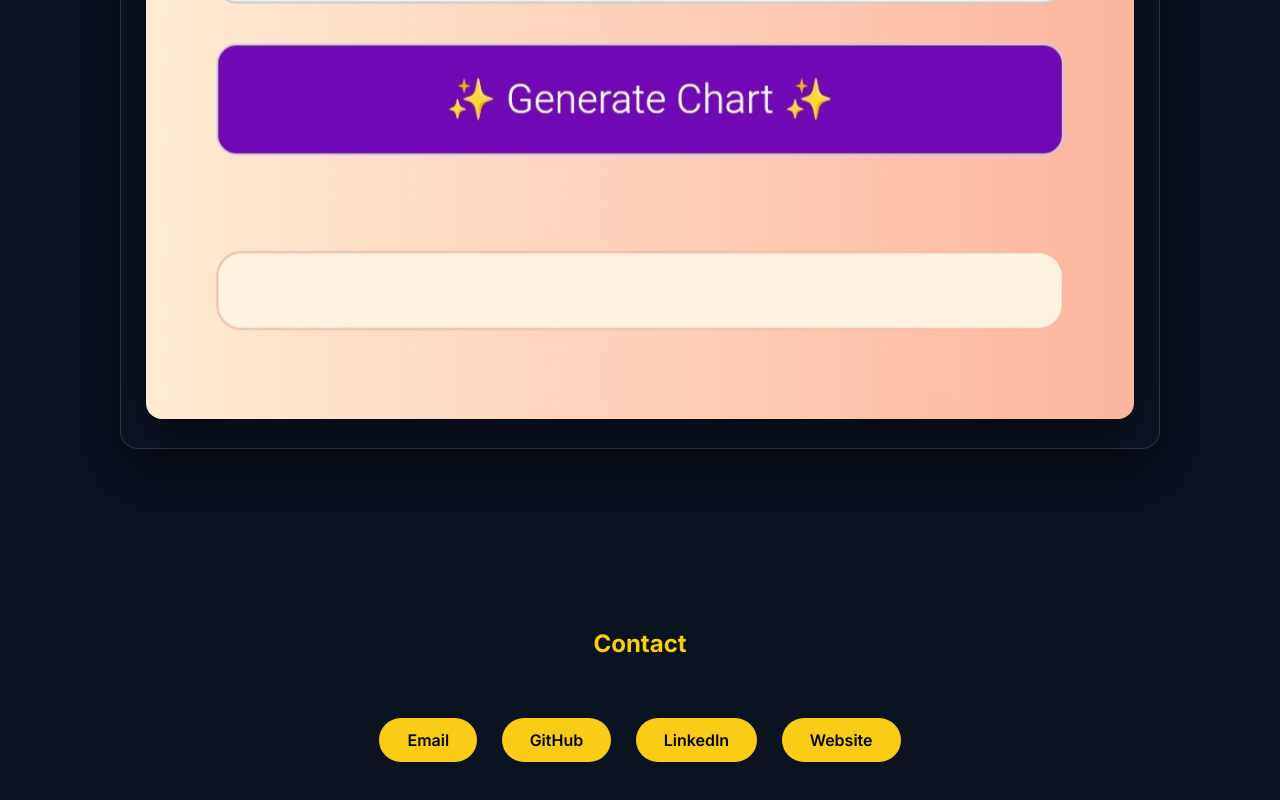
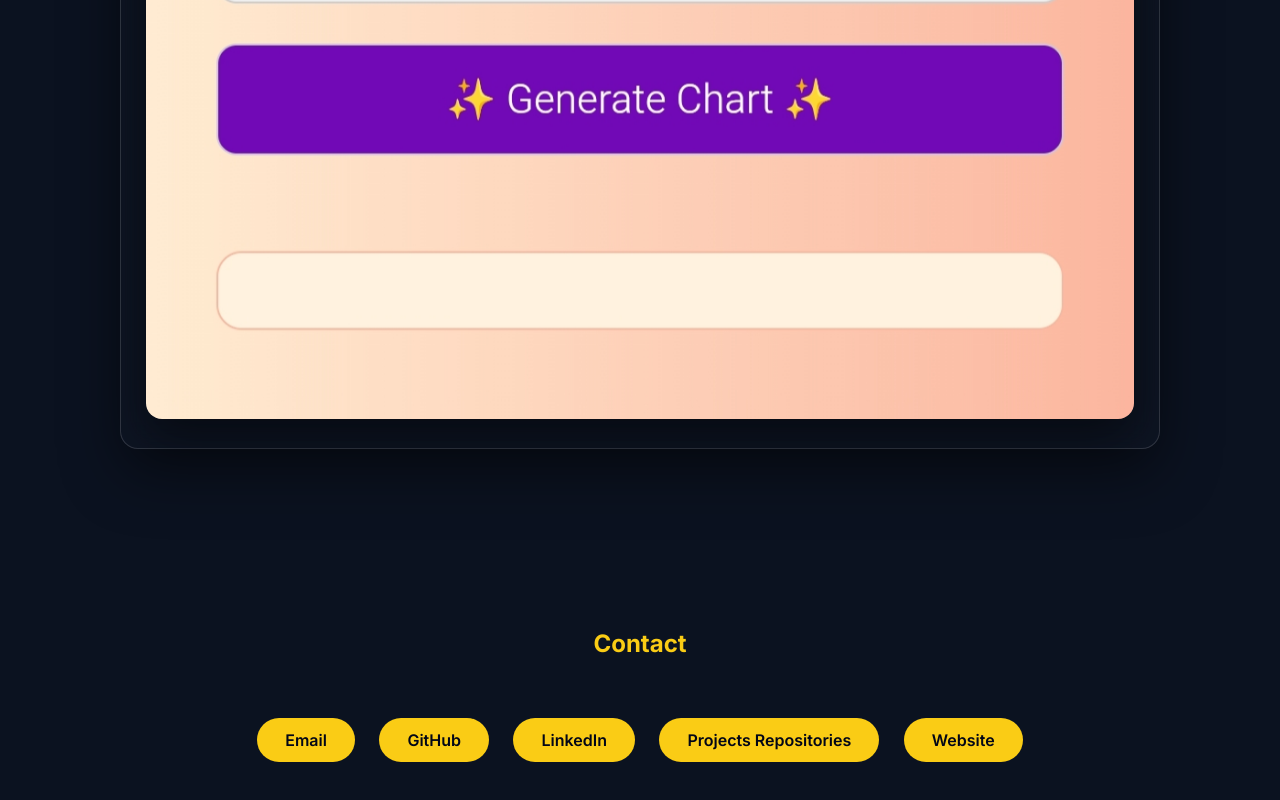
Before and after one commit to Sandeepsem/portfolio-, a plain HTML site: page index.html in a window 1280 px wide. Shown: the part 4767-5567 px from the top of the page. Drawn offline with Linux system fonts and the light colour scheme.

Commit message:
Update index.html

```diff
--- a/index.html
+++ b/index.html
@@ -511,6 +511,7 @@ nav a:hover {
       <a href="mailto:yourmail@gmail.com">Email</a>
       <a href="https://github.com/Sandeepsem">GitHub</a>
       <a href="#">LinkedIn</a>
+	  <a href="https://sandeepsem.github.io/projectportfolio/">Projects Repositories</a>
       <a href="https://rotelearner.blogspot.com/">Website</a>
     </div>
   </section>
```
